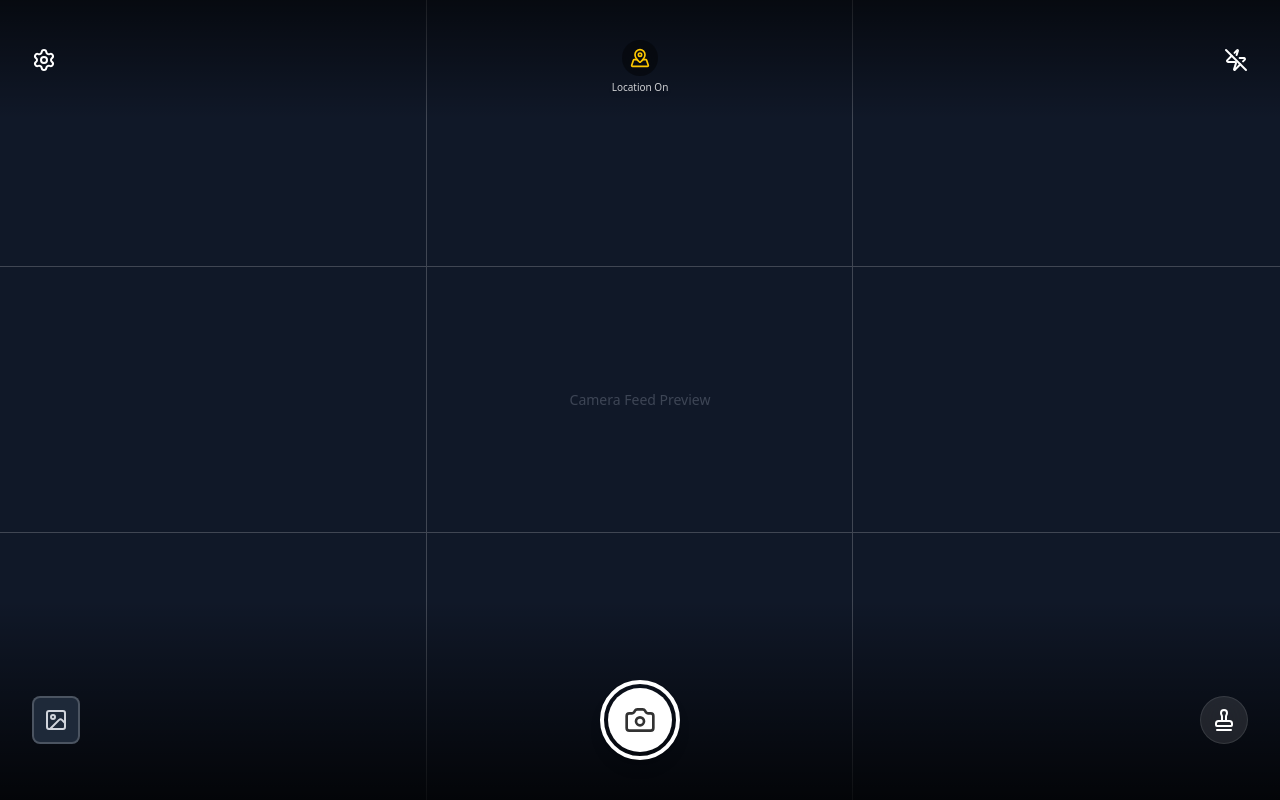
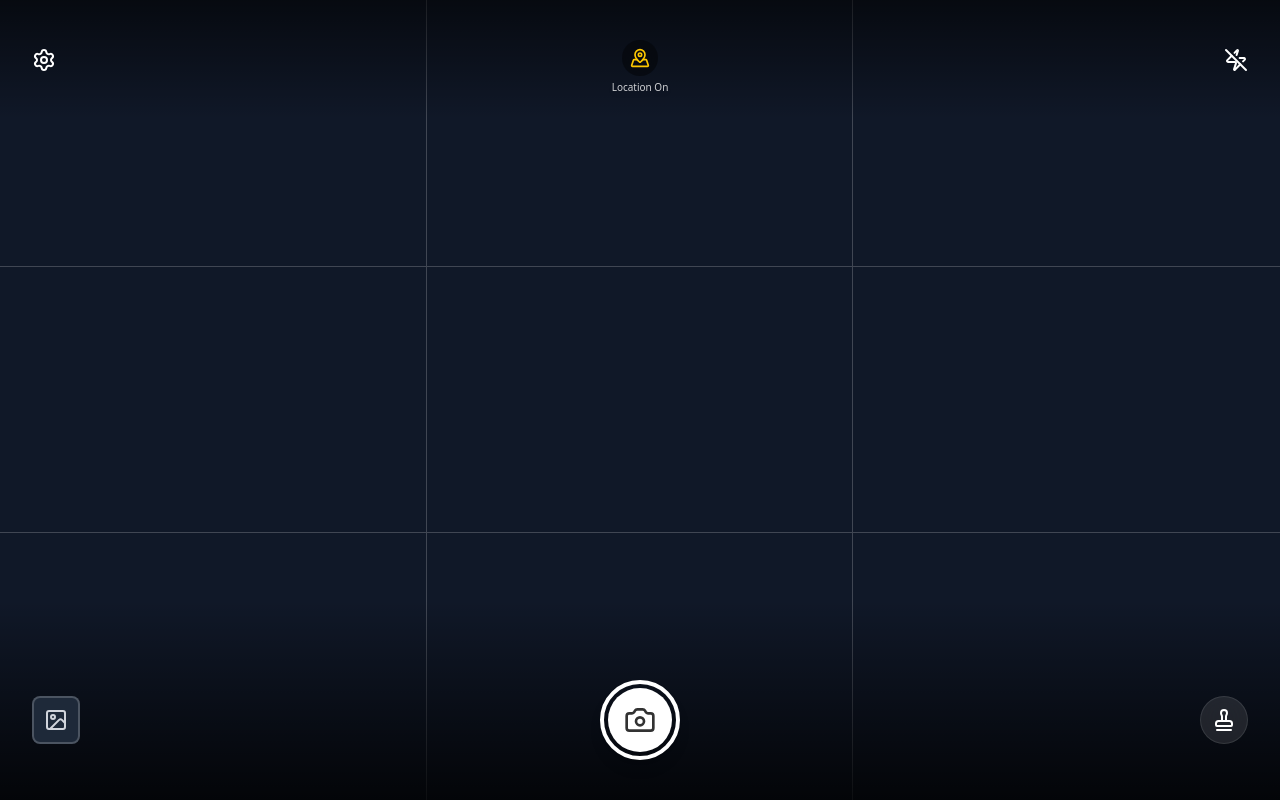
Before and after one commit to khaichet/camera_mark, a Next.js app: page /camera in a window 1280 px wide. Built offline with nearby package versions, Linux system fonts and the light colour scheme.

Commit message:
Add login functionality, create camera folder and settings components, and update camera interface layout

```diff
--- a/app/auth/login/page.tsx
+++ b/app/auth/login/page.tsx
@@ -13,7 +13,7 @@ export default function Login() {
   });
   const [isLoading, setIsLoading] = useState(false);
   const [error, setError] = useState("");
-
+  const [showPassword, setShowPassword] = useState(false);
   const handleChange = (e: React.ChangeEvent<HTMLInputElement>) => {
     const { name, value, type, checked } = e.target;
     setFormData((prev) => ({
--- /dev/null
+++ b/app/camera/folder/page.tsx
@@ -0,0 +1,3 @@
+export default function Folder() {
+  return <div>Folder</div>;
+}
--- a/app/camera/page.tsx
+++ b/app/camera/page.tsx
@@ -11,11 +11,7 @@ import {
 export default function CameraInterface() {
   return (
     <div className="relative h-screen w-full bg-black text-white overflow-hidden flex flex-col">
-      <div className="absolute inset-0 z-0 bg-gray-900">
-        <div className="w-full h-full object-cover opacity-50 flex items-center justify-center">
-          <span className="text-gray-500 text-sm">Camera Feed Preview</span>
-        </div>
-      </div>
+      <div className="absolute inset-0 z-0 bg-gray-900"></div>
 
       <div className="absolute top-0 left-0 right-0 z-10 p-6 flex justify-between items-start bg-gradient-to-b from-black/60 to-transparent pt-10">
         <button className="p-2 rounded-full hover:bg-white/10 transition">
--- /dev/null
+++ b/app/camera/setting/page.tsx
@@ -0,0 +1,3 @@
+export default function Settings() {
+  return <div>Settings</div>;
+}
--- /dev/null
+++ b/app/camera/stamp/page.tsx
@@ -0,0 +1,3 @@
+export default function Stamp() {
+  return <div>Stamp</div>;
+}
```
